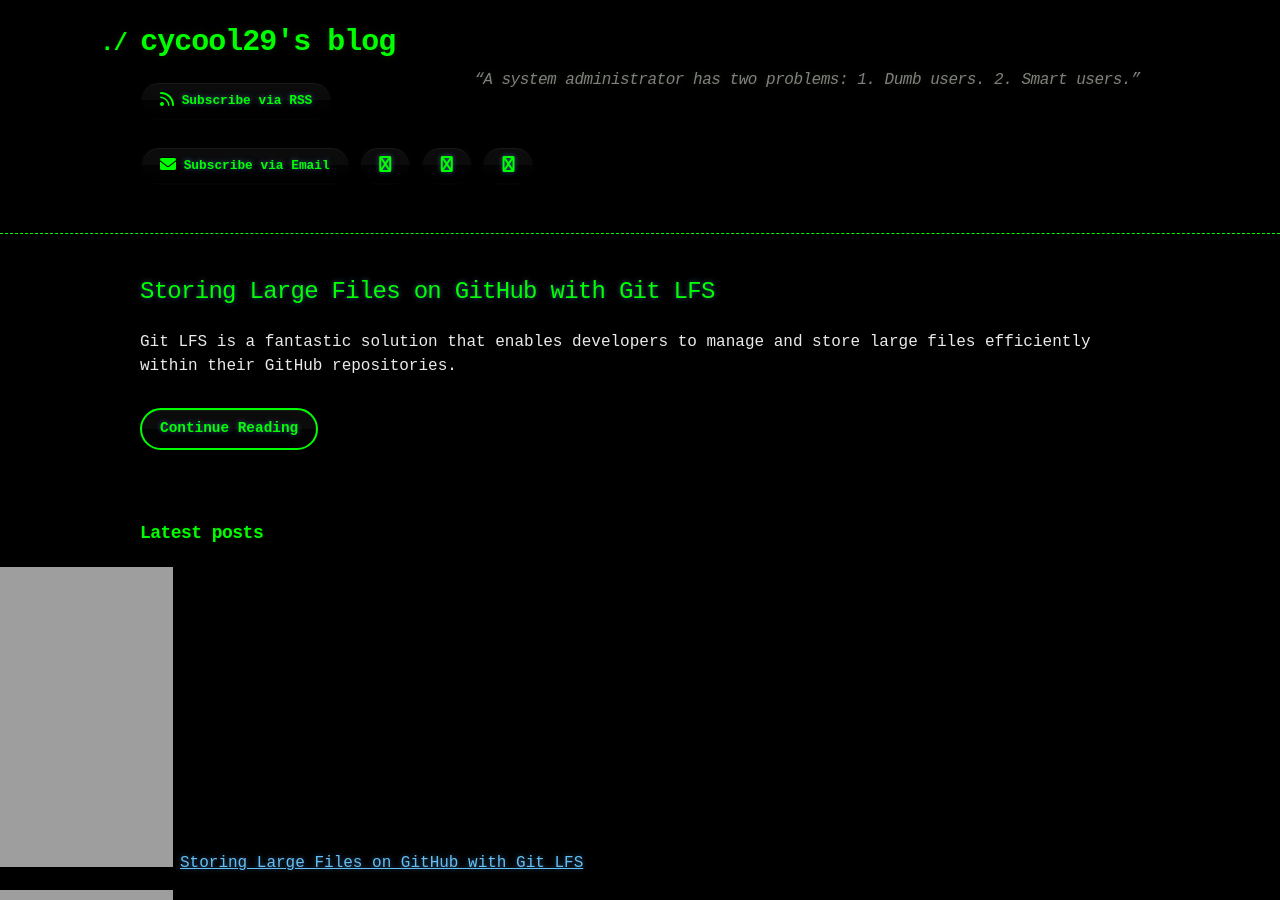
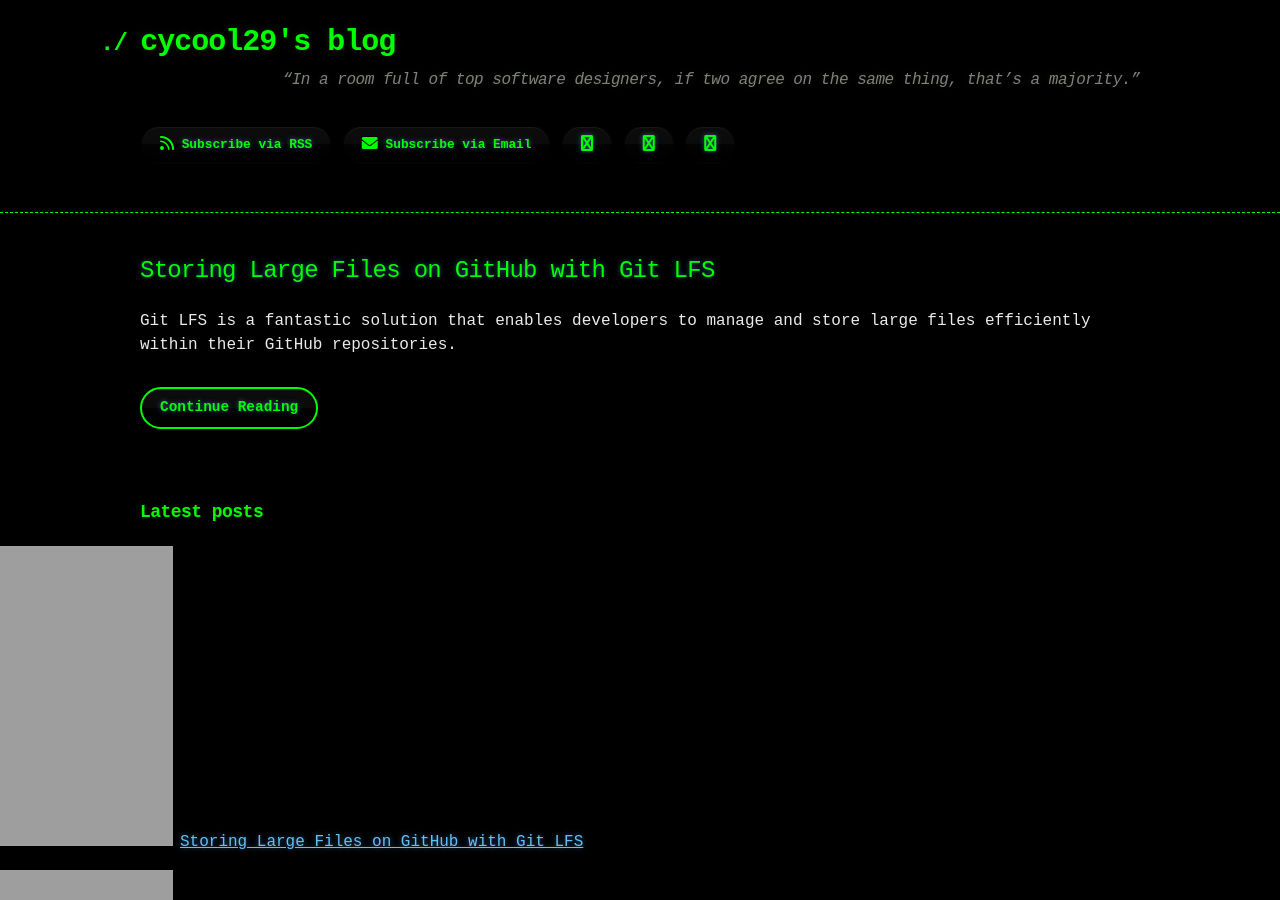
Before and after one commit to cycool29/cycool29.github.io, a Jekyll site: the page built from index.md, in a window 1280 px wide and 900 px high. Built offline with Jekyll 4.4.1, drawn with Linux system fonts in a browser that asks for light colours; a style sheet for code colours, icons or effects is not loaded.

Commit message:
Update quotes

```diff
--- a/_config.yml
+++ b/_config.yml
@@ -1,5 +1,5 @@
 title: cycool29's blog
-description: "“A system administrator has two problems: 1. Dumb users. 2. Smart users.” "
+description: "“In a room full of top software designers, if two agree on the same thing, that’s a majority.” "
 bio: A high school student. Intermediate in Python, Git, Bash. Learning JavaScript. He/Him. "
 author: cycool29
 url: https://cycool29.github.io
```
